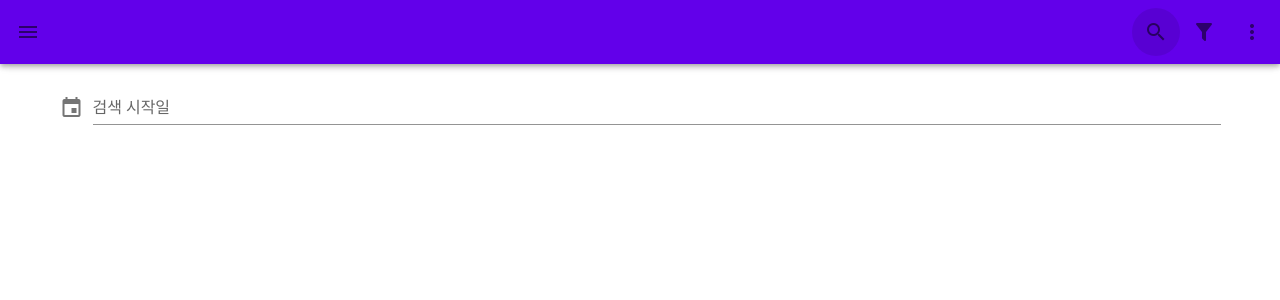
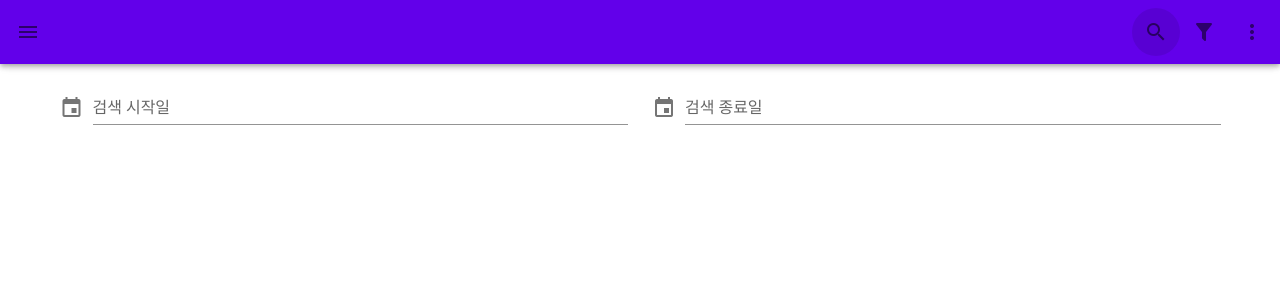
Before and after one commit to hummingengineer/lookup-service-for-abandoned-pets, a Vue app in the folder frontend/: page /search in a window 1280 px wide. Shown: the top 300 px of the page. Built offline with nearby package versions, Linux system fonts and the light colour scheme.

Commit message:
Add endDate

```diff
--- a/frontend/src/views/Search.vue
+++ b/frontend/src/views/Search.vue
@@ -1,5 +1,6 @@
 <template>
   <v-container>
+
     <v-row>
       <v-col>
         <v-dialog ref="beginDialog" v-model="beginModal" :return-value.sync="beginDate" persistent width="290px">
@@ -13,7 +14,21 @@
           </v-date-picker>
         </v-dialog>
       </v-col>
+
+      <v-col>
+        <v-dialog ref="endDialog" v-model="endModal" :return-value.sync="endDate" persistent width="290px">
+          <template v-slot:activator="{ on }">
+            <v-text-field v-model="endDate" label="검색 종료일" prepend-icon="mdi-calendar" readonly v-on="on"/>
+          </template>
+          <v-date-picker v-model="endDate" scrollable locale="ko-KR">
+            <v-spacer/>
+            <v-btn text color="primary" @click="endModal = false">취소</v-btn>
+            <v-btn text color="primary" @click="$refs.endDialog.save(endDate)">확인</v-btn>
+          </v-date-picker>
+        </v-dialog>
+      </v-col>
     </v-row>
+
   </v-container>
 </template>
 
```
